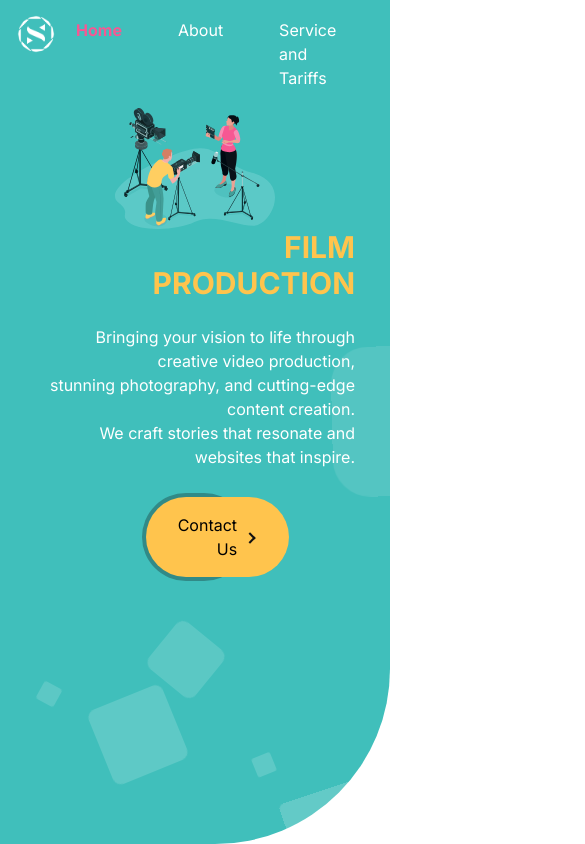
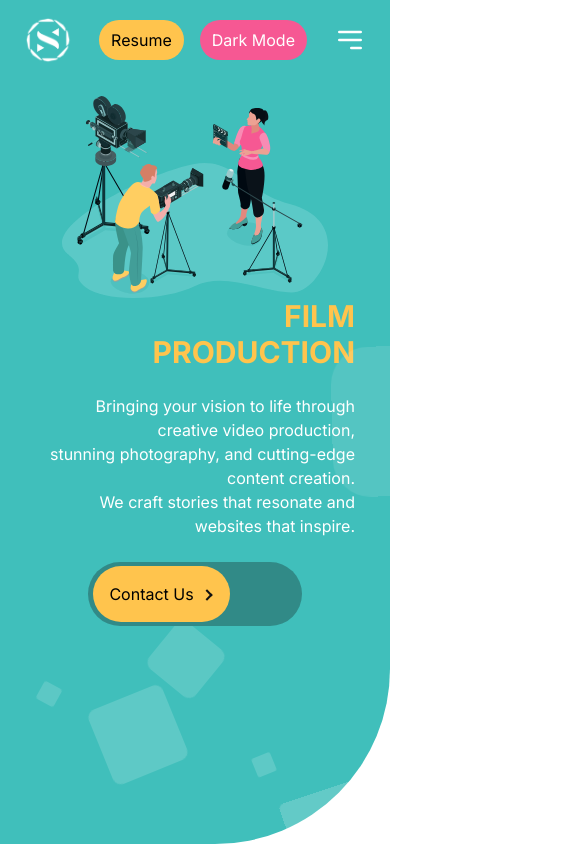
Before and after one commit to dissojak/StoonProd, a Next.js app: page / in a window 390 px wide. Shown: the top 844 px of the page, 585 px wide, since content can reach past the window. Built offline with nearby package versions, Linux system fonts and the light colour scheme.

Commit message:
adjust converstion from css > tailwind lg:xs

```diff
--- a/src/app/components/Navbar.js
+++ b/src/app/components/Navbar.js
@@ -8,6 +8,7 @@ const Navbar = () => {
   const pathname = usePathname(); // Get the current path
   const [activeLink, setActiveLink] = useState("");
   const [isDarkMode, setIsDarkMode] = useState(false); // State for dark mode
+  const [isMenuOpen, setIsMenuOpen] = useState(false); // State for mobile menu toggle
 
   useEffect(() => {
     setActiveLink(pathname);
@@ -17,6 +18,11 @@ const Navbar = () => {
 
   const toggleDarkMode = () => {
     setIsDarkMode(!isDarkMode); // Toggle dark mode
+  };
+
+  const toggleMenu = () => {
+    setIsMenuOpen(!isMenuOpen); // Toggle mobile menu
+    console.log("Toggle Menu");
   };
 
   useEffect(() => {
@@ -29,92 +35,86 @@ const Navbar = () => {
 
   return (
     <Fragment>
-      <nav className="flex items-center justify-between
-      lg:px-24 lg:py-7.5 text-white
-      xs:px-4 xs:py-2">
+      <nav className="flex items-center justify-between px-4 py-2 xs:px-6 xs:py-4 lg:px-24 lg:py-7.5 text-white">
         <Link href="/" className="flex-shrink-0">
           <img
             src="./assets/images/logostoonprod_rec_white.png"
             alt="Logo"
-            className="relative lg:h-16 lg:mt-auto xs:h-10 xs:-mt-10"
+            className="relative lg:h-16 lg:mt-auto xs:h-12"
           />
         </Link>
-        <ul className="flex space-x-4">
-          <li className="list-none inline-block px-5 py-2.5">
-            <Link
-              href="/"
-              className={`relative py-1.5 hover:text-myRed after:content-[''] after:absolute after:left-0 after:bottom-0 after:w-0 after:h-[3px] after:bg-myRed after:transition-all after:duration-300 hover:after:w-full ${
-                isActive("/") ? "text-myRed font-bold" : ""
-              }`}
-            >
-              Home
-            </Link>
-          </li>
-          <li className="list-none inline-block px-5 py-2.5">
-            <Link
-              href="/about"
-              className={`relative py-1.5 hover:text-myRed after:content-[''] after:absolute after:left-0 after:bottom-0 after:w-0 after:h-[3px] after:bg-myRed after:transition-all after:duration-300 hover:after:w-full ${
-                isActive("/about") ? "text-myRed font-bold" : ""
-              }`}
-            >
-              About
-            </Link>
-          </li>
-          <li className="list-none inline-block px-5 py-2.5">
-            <Link
-              href="/services"
-              className={`relative py-1.5 hover:text-myRed after:content-[''] after:absolute after:left-0 after:bottom-0 after:w-0 after:h-[3px] after:bg-myRed after:transition-all after:duration-300 hover:after:w-full ${
-                isActive("/services") ? "text-myRed font-bold" : ""
-              }`}
-            >
-              Service and Tariffs
-            </Link>
-          </li>
-          <li className="list-none inline-block px-5 py-2.5">
-            <Link
-              href="/ourClients"
-              className={`relative py-1.5 hover:text-myRed after:content-[''] after:absolute after:left-0 after:bottom-0 after:w-0 after:h-[3px] after:bg-myRed after:transition-all after:duration-300 hover:after:w-full ${
-                isActive("/ourClients") ? "text-myRed font-bold" : ""
-              }`}
-            >
-              Clients
-            </Link>
-          </li>
-          <li className="list-none inline-block px-5 py-2.5">
-            <Link
-              href="/blog"
-              className={`relative py-1.5 hover:text-myRed after:content-[''] after:absolute after:left-0 after:bottom-0 after:w-0 after:h-[3px] after:bg-myRed after:transition-all after:duration-300 hover:after:w-full ${
-                isActive("/blog") ? "text-myRed font-bold" : ""
-              }`}
-            >
-              Blog
-            </Link>
-          </li>
-          <li className="list-none inline-block px-5 py-2.5">
-            <Link
-              href="/contact"
-              className={`relative py-1.5 hover:text-myRed after:content-[''] after:absolute after:left-0 after:bottom-0 after:w-0 after:h-[3px] after:bg-myRed after:transition-all after:duration-300 hover:after:w-full ${
-                isActive("/contact") ? "text-myRed font-bold" : ""
-              }`}
-            >
-              Contact
-            </Link>
-          </li>
-        </ul>
+
         <div className="flex space-x-4">
           <Link
             href="/resume"
-            className="relative bg-myYellow text-black px-6 py-2 rounded-full hover:bg-yellow-300 dark:bg-yellow-500 dark:text-white"
+            className="relative bg-myYellow text-black lg:px-6 xs:px-3 py-2 rounded-full hover:bg-yellow-300 dark:bg-yellow-500 dark:text-white"
           >
             Resume
           </Link>
           <button
             onClick={toggleDarkMode}
-            className="relative bg-myRed text-white px-6 py-2 rounded-full hover:bg-red-300 dark:bg-red-700 dark:text-gray-200"
+            className="relative bg-myRed text-white lg:px-6 xs:px-3 py-2 rounded-full hover:bg-red-300 dark:bg-red-700 dark:text-gray-200"
           >
             {isDarkMode ? "Light Mode" : "Dark Mode"}
           </button>
         </div>
+        {/* Hamburger Menu Icon (Only visible on xs screens) */}
+        <button
+          onClick={() => {
+            toggleMenu(); // Call the toggleMenu function
+            console.log("Toggle Menu"); // Log a message to the console
+          }}
+          className="lg:hidden text-white focus:outline-none relative "
+        >
+          <svg
+            className="h-8 w-8"
+            fill="none"
+            stroke="currentColor"
+            viewBox="0 0 24 24"
+            xmlns="http://www.w3.org/2000/svg"
+          >
+            <path
+              strokeLinecap="round"
+              strokeLinejoin="round"
+              strokeWidth="2"
+              d="M4 6h16M4 12h16m-7 6h7"
+            />
+          </svg>
+        </button>
+
+        {/* Full menu for lg screens, collapsible for xs screens */}
+        <ul
+          className={`lg:flex space-x-4 xs:${
+            isMenuOpen ? "block" : "hidden"
+          } xs:space-y-2 lg:space-y-0`}
+        >
+          {[
+            "Home",
+            "About",
+            "Service and Tariffs",
+            "Clients",
+            "Blog",
+            "Contact",
+          ].map((item, idx) => (
+            <li
+              key={idx}
+              className="list-none inline-block lg:px-5 lg:py-2.5 xs:px-2 xs:py-2"
+            >
+              <Link
+                href={`/${item.toLowerCase().replace(/\s+/g, "")}`}
+                className={`relative py-1.5 hover:text-myRed after:content-[''] after:absolute after:left-0 after:bottom-0 after:w-0 after:h-[3px] after:bg-myRed after:transition-all after:duration-300 hover:after:w-full ${
+                  isActive(`/${item.toLowerCase()}`)
+                    ? "text-myRed font-bold"
+                    : ""
+                }`}
+              >
+                {item}
+              </Link>
+            </li>
+          ))}
+        </ul>
+
+
       </nav>
     </Fragment>
   );
--- a/src/app/components/SliderSection.js
+++ b/src/app/components/SliderSection.js
@@ -8,11 +8,11 @@ const SliderSection = () => {
       md:flex-row items-center justify-between
       lg:py-16 xs:py-0
       ">
-        <div className="w-1/2">
+        <div className="lg:w-1/2 xs:w-full">
           <img
             src="./assets/images/filmingGreen.svg"
             alt="website template image"
-            className="w-full mx-auto"
+            className="lg:w-full mx-auto xs:mt-4 xs:w-10/12"
           />
         </div>
         <div className="detail-box md:w-1/2 text-white text-right ">
@@ -26,15 +26,19 @@ const SliderSection = () => {
               stunning photography, and cutting-edge content creation. <br />
               We craft stories that resonate and websites that inspire.
             </p>
-            <div className="relative flex justify-center">
-              <div className="bg-myGreenDarken p-1 rounded-full w-1/3 pr-10">
+            <div className="relative flex justify-center xs:mt-16">
+              <div className="bg-myGreenDarken p-1 rounded-full lg:w-1/3 lg:pr-10 xs:pr-[4.5rem] xs:w-2/3">
                 <Link
                   href="https://www.instagram.com/adem_ben_amor/"
-                  className="inline-flex px-8 py-4 bg-myYellow text-black rounded-full
+                  className="inline-flex lg:px-8 lg:py-4 bg-myYellow text-black rounded-full
                   transition-transform
                   hover:translate-x-9 hover:bg-myYellow
                   hover:text-white hover:font-medium
-                  hover:inline-flex"
+                  hover:inline-flex
+
+                  xs:px-4
+                  xs:py-4
+                  xs:hover:translate-x-[4.25rem]"
                 >
                   Contact Us
                   <div className="arrow-container">
```
